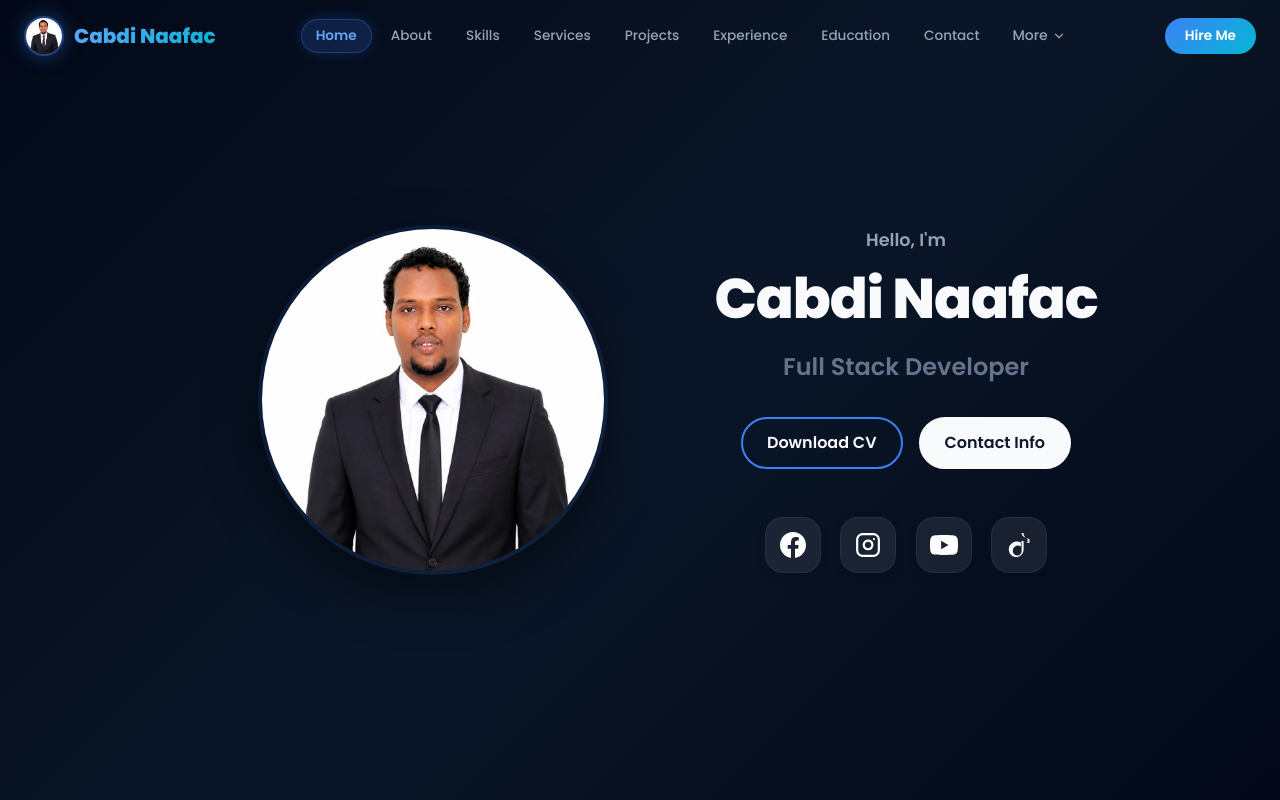
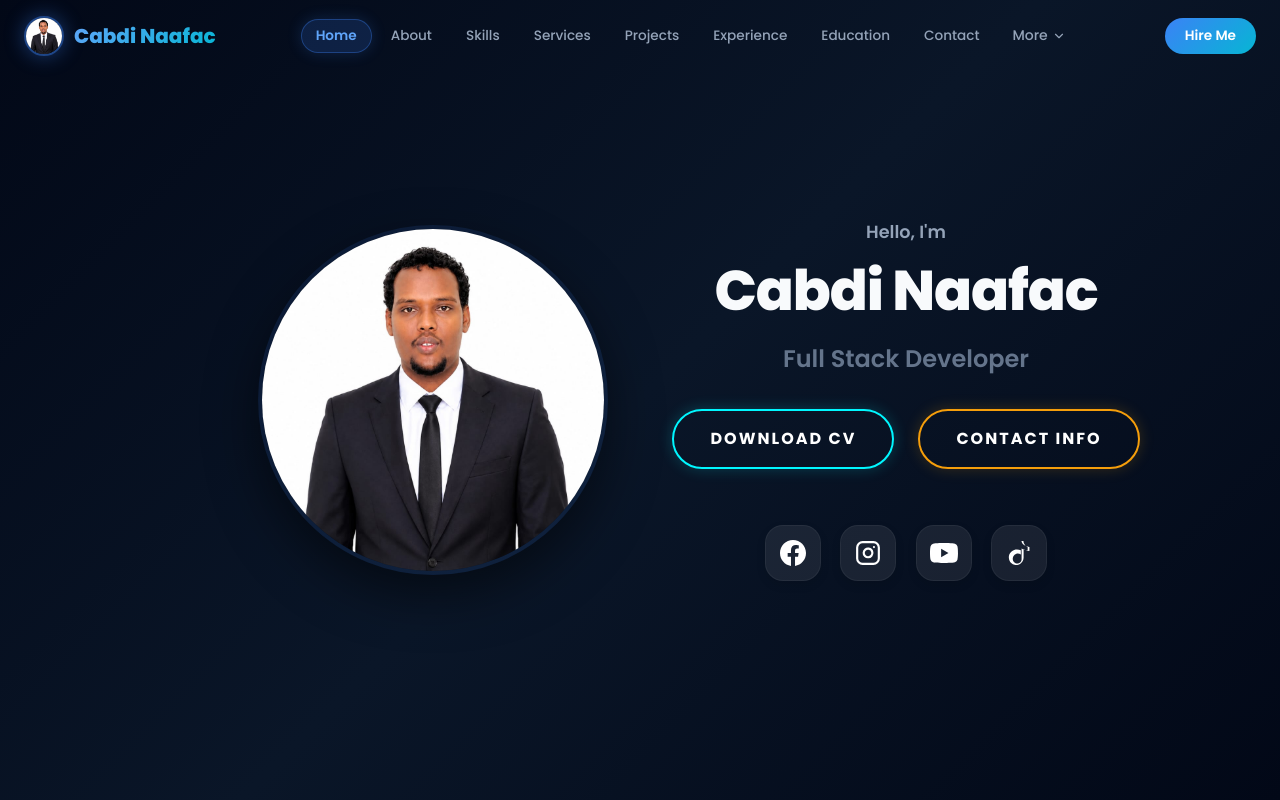
Before and after one commit to cabdinaafacmaxamedrashiid2/cabdi-naafac, a Next.js app: page / in a window 1280 px wide. Shown: the top 800 px of the page. Built offline with nearby package versions, Linux system fonts and the light colour scheme.

Commit message:
add intense neon glowing hover effects to hero buttons

```diff
--- a/components/Hero.tsx
+++ b/components/Hero.tsx
@@ -125,26 +125,38 @@ export default function Hero() {
           </h2>
 
           {/* Buttons Row */}
-          <div style={{ display: "flex", gap: "1rem", marginBottom: "2rem" }}>
+          <div style={{ display: "flex", gap: "1.5rem", marginBottom: "2.5rem" }}>
             <a
               href="#"
               style={{
-                padding: "12px 24px",
-                borderRadius: "30px",
-                border: "2px solid #3b82f6",
-                color: "#f8fafc",
-                fontWeight: 600,
+                position: "relative",
+                padding: "16px 36px",
+                fontSize: "1rem",
+                fontWeight: 700,
+                color: "#ffffff",
                 textDecoration: "none",
+                textTransform: "uppercase",
+                letterSpacing: "2px",
+                border: "2px solid #00f7ff",
+                borderRadius: "50px",
+                overflow: "hidden",
+                transition: "all 0.4s ease",
+                boxShadow: "0 0 15px rgba(0, 247, 255, 0.2)",
                 display: "flex",
                 alignItems: "center",
                 gap: "8px",
-                transition: "all 0.3s ease",
               }}
               onMouseEnter={(e) => {
-                e.currentTarget.style.background = "rgba(59, 130, 246, 0.1)";
+                e.currentTarget.style.background = "#00f7ff";
+                e.currentTarget.style.color = "#020817";
+                e.currentTarget.style.boxShadow = "0 0 25px rgba(0, 247, 255, 0.6), 0 0 50px rgba(0, 247, 255, 0.4)";
+                e.currentTarget.style.transform = "translateY(-3px)";
               }}
               onMouseLeave={(e) => {
                 e.currentTarget.style.background = "transparent";
+                e.currentTarget.style.color = "#ffffff";
+                e.currentTarget.style.boxShadow = "0 0 15px rgba(0, 247, 255, 0.2)";
+                e.currentTarget.style.transform = "translateY(0)";
               }}
             >
               Download CV
@@ -152,22 +164,33 @@ export default function Hero() {
             <a
               href="#contact"
               style={{
-                padding: "12px 24px",
-                borderRadius: "30px",
-                background: "#f8fafc",
-                border: "2px solid #f8fafc",
-                color: "#0f172a", // Dark text
-                fontWeight: 600,
+                position: "relative",
+                padding: "16px 36px",
+                fontSize: "1rem",
+                fontWeight: 700,
+                color: "#ffffff",
                 textDecoration: "none",
+                textTransform: "uppercase",
+                letterSpacing: "2px",
+                border: "2px solid #f59e0b",
+                borderRadius: "50px",
+                overflow: "hidden",
+                transition: "all 0.4s ease",
+                boxShadow: "0 0 15px rgba(245, 158, 11, 0.2)",
                 display: "flex",
                 alignItems: "center",
-                transition: "all 0.3s ease",
               }}
               onMouseEnter={(e) => {
-                e.currentTarget.style.background = "#e2e8f0";
+                e.currentTarget.style.background = "#f59e0b";
+                e.currentTarget.style.color = "#020817";
+                e.currentTarget.style.boxShadow = "0 0 25px rgba(245, 158, 11, 0.6), 0 0 50px rgba(245, 158, 11, 0.4)";
+                e.currentTarget.style.transform = "translateY(-3px)";
               }}
               onMouseLeave={(e) => {
-                e.currentTarget.style.background = "#f8fafc";
+                e.currentTarget.style.background = "transparent";
+                e.currentTarget.style.color = "#ffffff";
+                e.currentTarget.style.boxShadow = "0 0 15px rgba(245, 158, 11, 0.2)";
+                e.currentTarget.style.transform = "translateY(0)";
               }}
             >
               Contact Info
```
